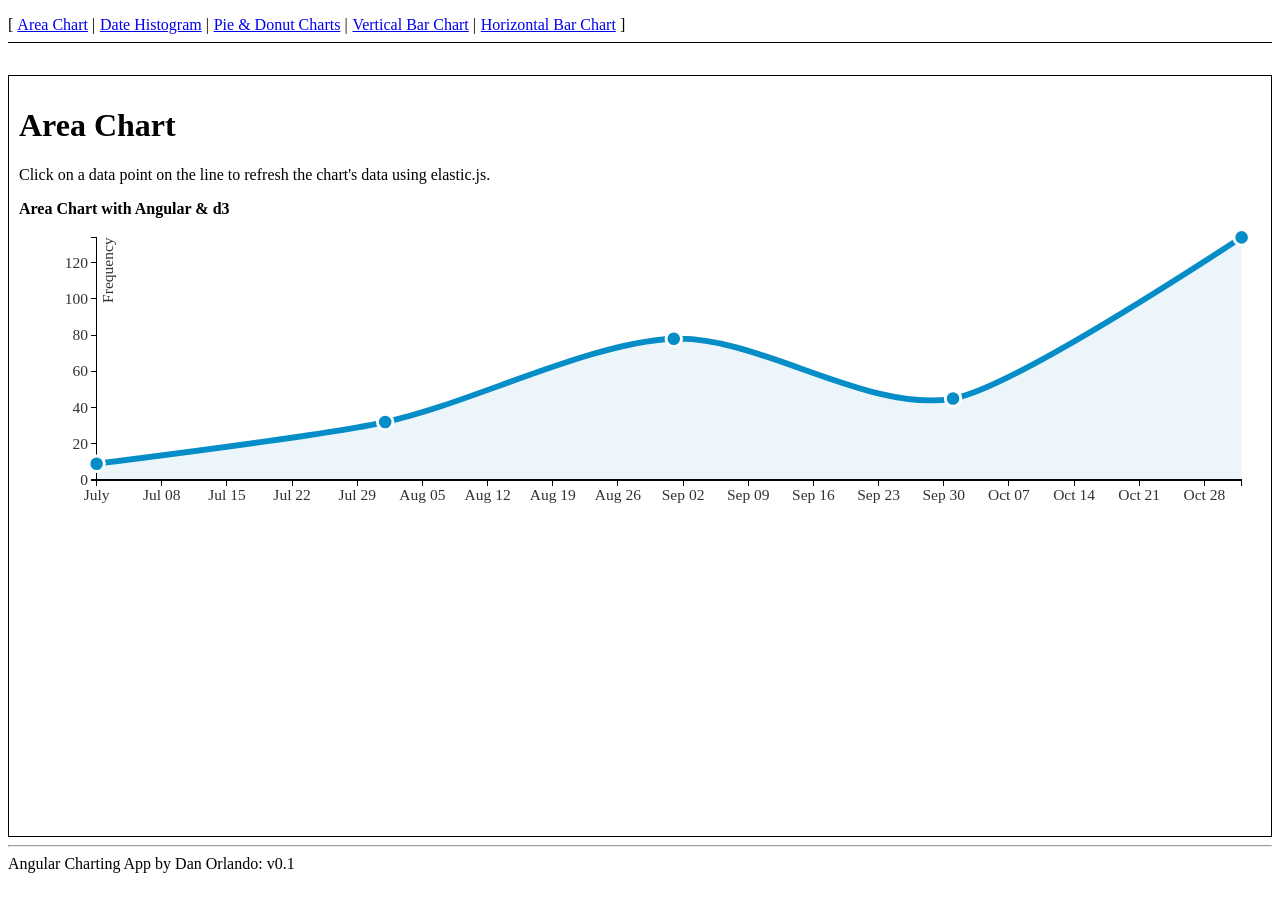
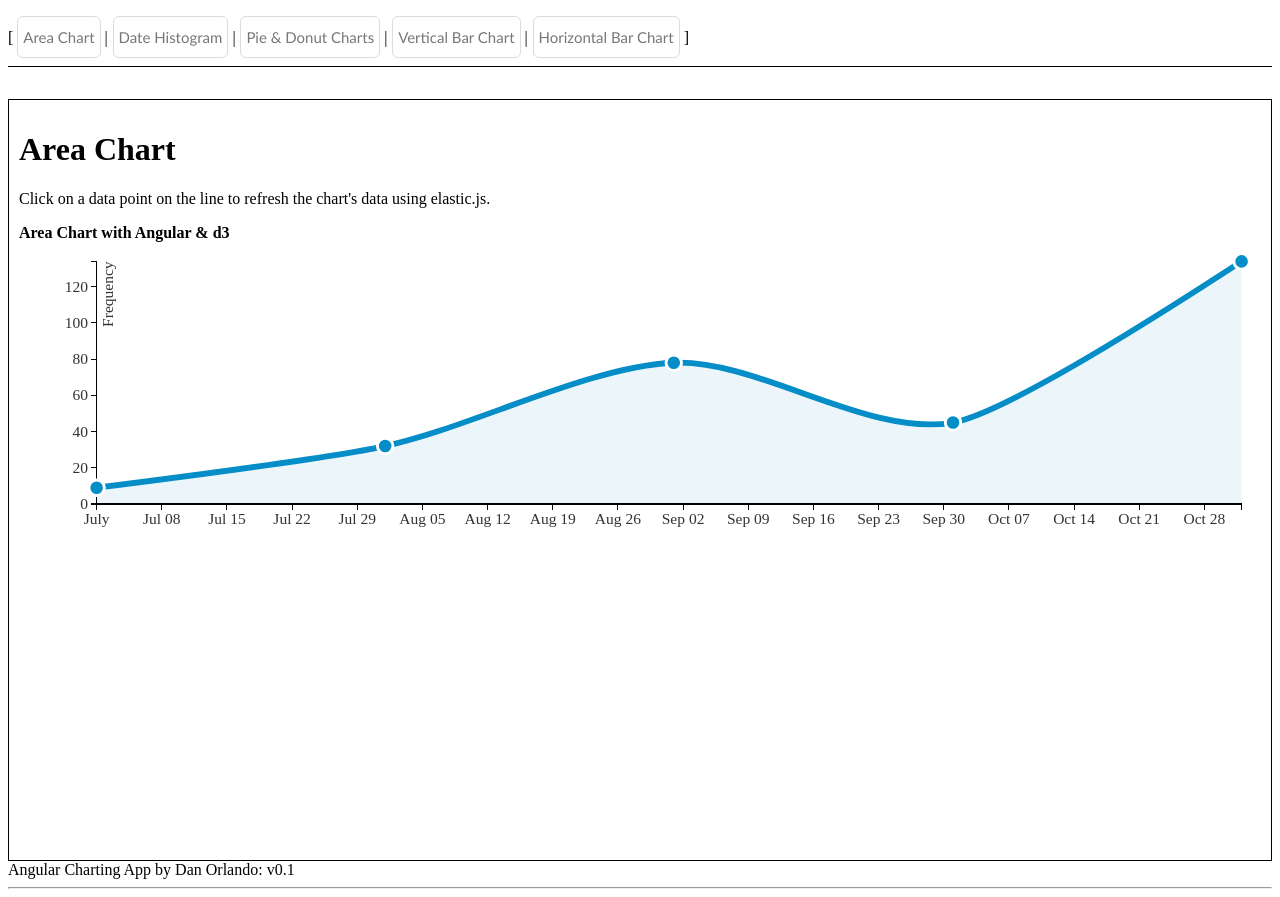
Before and after one commit to danorlando/angular-d3-charting, a website: page app/index.html in a window 1280 px wide. Drawn offline with nearby package versions, Linux system fonts and the light colour scheme.

Commit message:
added some styling

```diff
--- a/app/css/app.css
+++ b/app/css/app.css
@@ -149,3 +149,42 @@
 .view-animate.ng-leave.ng-leave-active {
   left:-100%;
 }
+
+.menu li a {
+  -moz-box-shadow:inset 0px 1px 0px 0px #ffffff;
+  -webkit-box-shadow:inset 0px 1px 0px 0px #ffffff;
+  box-shadow:inset 0px 1px 0px 0px #ffffff;
+  background-color:transparent;
+  -webkit-border-top-left-radius:6px;
+  -moz-border-radius-topleft:6px;
+  border-top-left-radius:6px;
+  -webkit-border-top-right-radius:6px;
+  -moz-border-radius-topright:6px;
+  border-top-right-radius:6px;
+  -webkit-border-bottom-right-radius:6px;
+  -moz-border-radius-bottomright:6px;
+  border-bottom-right-radius:6px;
+  -webkit-border-bottom-left-radius:6px;
+  -moz-border-radius-bottomleft:6px;
+  border-bottom-left-radius:6px;
+  text-indent:0;
+  border:1px solid #dcdcdc;
+  display:inline-block;
+  color:#777777;
+  font-family:Trebuchet MS;
+  font-size:15px;
+  font-weight:normal;
+  font-style:normal;
+  height:40px;
+  line-height:40px;
+  padding-left:5px;
+  padding-right:5px;
+  text-decoration:none;
+  text-align:center;
+  text-shadow:1px 1px 0px #ffffff;
+}
+.menu li a:hover  {
+  position:relative;
+  top:1px;
+  color:#333333;
+}
--- a/app/index.html
+++ b/app/index.html
@@ -17,10 +17,9 @@
   <div ng-view class="view-animate"></div>
 </div>
 
-  <hr>
 
   <div>Angular Charting App by Dan Orlando: v<span app-version></span></div>
-
+ <hr>
   <!-- In production use:
   <script src="//ajax.googleapis.com/ajax/libs/angularjs/1.0.7/angular.min.js"></script>
   -->
```
